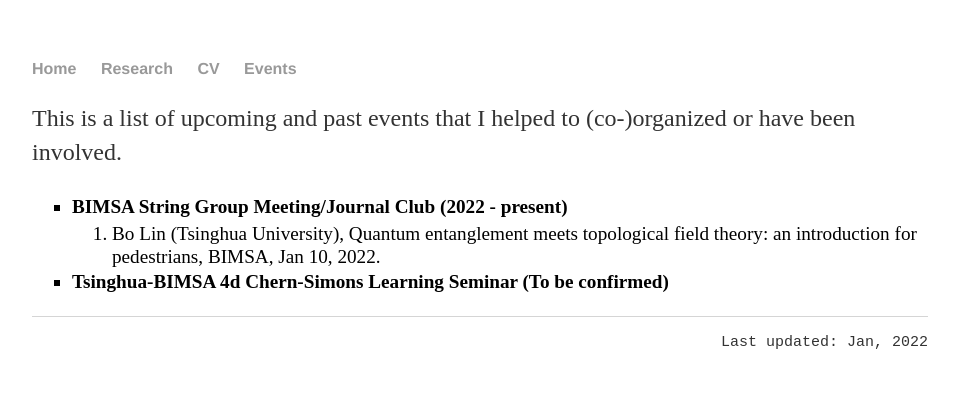
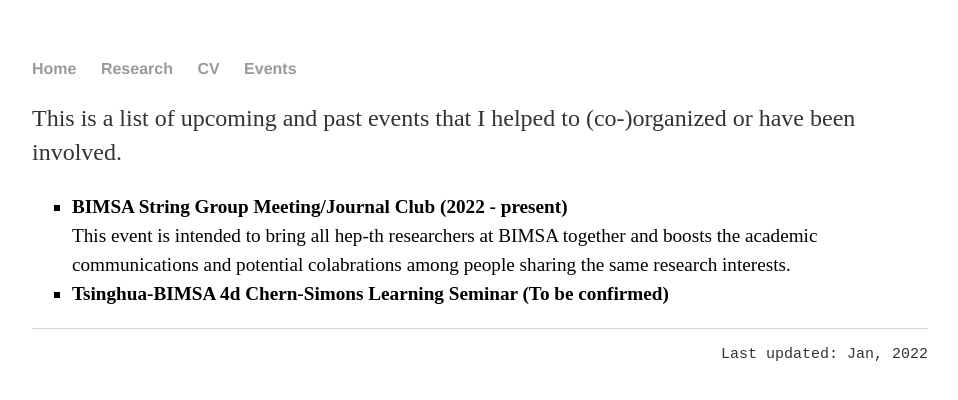
Before and after one commit to hhzou/hhzou.github.io, a Jekyll site: the page built from events/index.html, in a window 1280 px wide. Shown: the top 400 px of the page, without its empty margins (160-1118 px from the left). Built offline with Jekyll 4.4.1, drawn with Linux system fonts in a browser that asks for light colours.

Commit message:
Update index.html

```diff
--- a/events/index.html
+++ b/events/index.html
@@ -7,12 +7,9 @@ title: Hao Zou - Events
 		This is a list of upcoming and past events that I helped to (co-)organized or have been involved.
 	</p>
 	<ul style="font-size:1.2em; line-height: 150%; list-style-type: square">
-		<li> <strong>BIMSA String Group Meeting/Journal Club (2022 - present)</strong>
-			<ol style="line-height: 120%">
-				<li>
-					Bo Lin (Tsinghua University), Quantum entanglement meets topological field theory: an introduction for pedestrians, BIMSA, Jan 10, 2022.
-				</li>
-			</ol>
+		<li>
+			<strong>BIMSA String Group Meeting/Journal Club (2022 - present)</strong>
+			<br> This event is intended to bring all hep-th researchers at BIMSA together and boosts the academic communications and potential colabrations among people sharing the same research interests.
 		</li>
 		<li>
 			<strong>Tsinghua-BIMSA 4d Chern-Simons Learning Seminar (To be confirmed)</strong>
```
